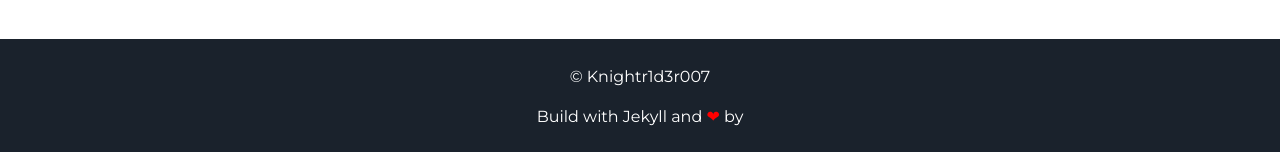
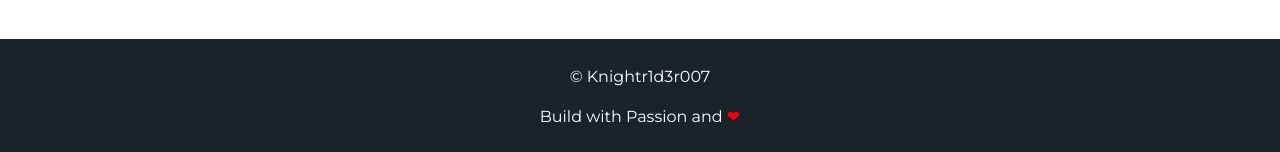
Before and after one commit to knightr1d3r007/knightr1d3r007.github.io, a Jekyll site: the page built from index.html, in a window 1280 px wide. Shown: the part 1623-1775 px from the top of the page. Built offline with Jekyll 4.4.1, drawn with Linux system fonts in a browser that asks for light colours.

Commit message:
Update footer.html

```diff
--- a/_includes/footer.html
+++ b/_includes/footer.html
@@ -1,6 +1,6 @@
 <footer class="footer">
     <p>&copy; {{site.username}}</p>
-    <p>Build with Jekyll and <span class="love">❤</span> by <a href="https://github.com/knightr1d3r007"></a></p>
+    <p>Build with Passion and <span class="love">❤</span> <a href="https://github.com/knightr1d3r007"></a></p>
 </footer>
 <script src="//cdn.jsdelivr.net/particles.js/2.0.0/particles.min.js"></script>
 <script src="{{ "/assets/js/sweet-scroll.min.js" | prepend: site.baseurl }}"></script>
```
